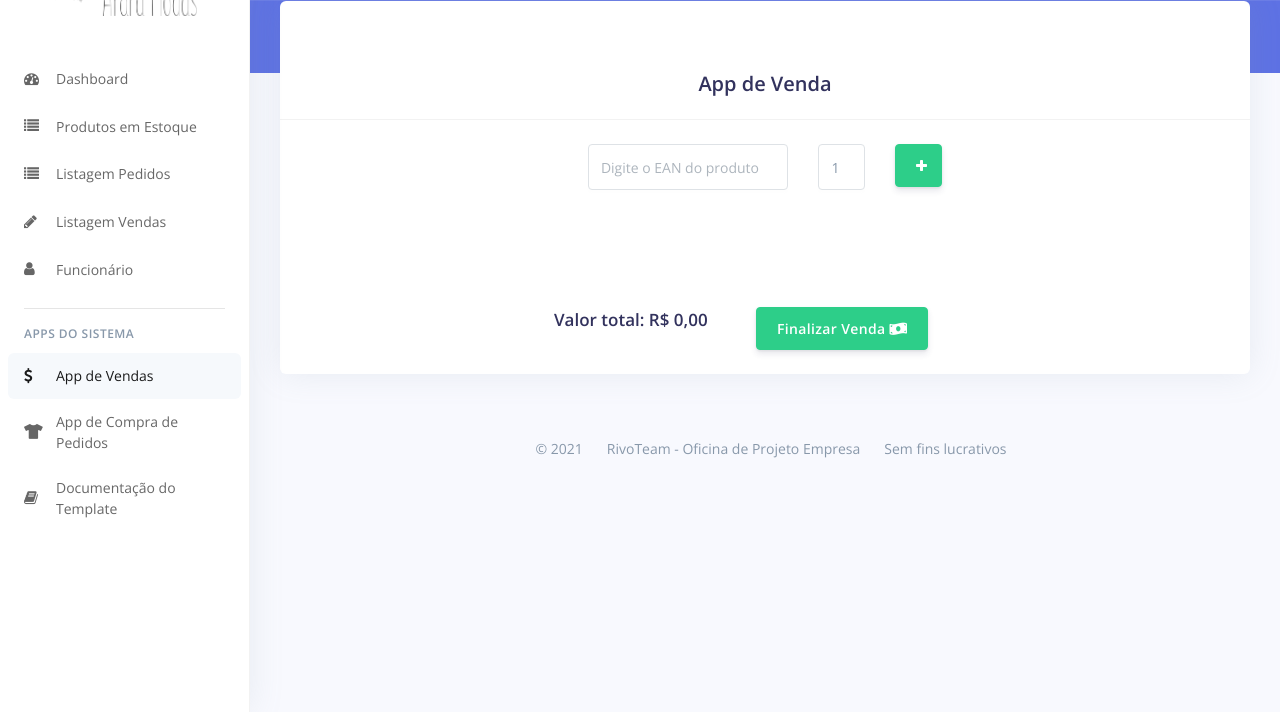
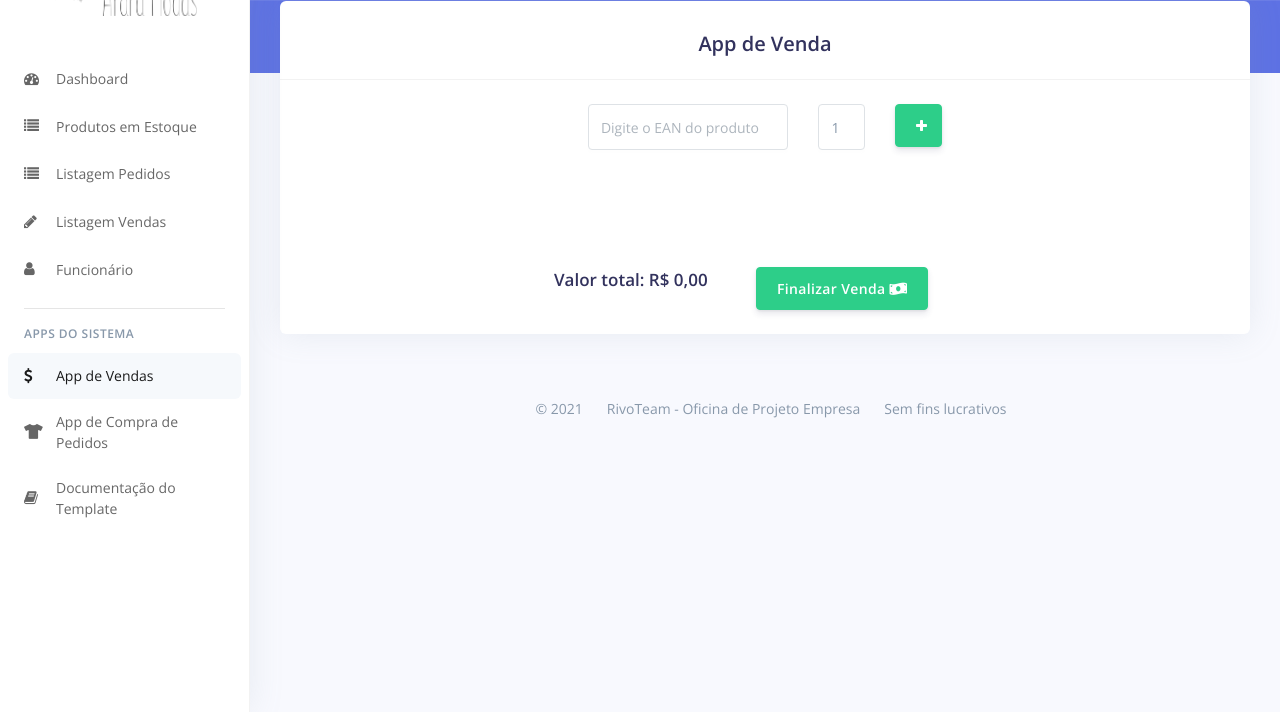
Before and after one commit to rivoteam/controle-de-estoque, a Django app: page /app-vendas in a window 1280 px wide. Shown: the part 88-800 px from the top of the page. Run offline with Django 3.2, Linux system fonts and the light colour scheme; the visitor is signed in with stand-in values (Sample User, id 1); data that the repository does not hold is empty; some libraries are stand-ins or nearby versions.

Commit message:
updating vue

```diff
--- a/interfaces/templates/app_venda.html
+++ b/interfaces/templates/app_venda.html
@@ -3,7 +3,7 @@
 {% block content %}
     <div id="vue-app">
         <div class="card">
-            <div class="card-header text-center mt-lg-5">
+            <div class="card-header text-center mt-2">
                 <h2 class="card-text">App de Venda</h2>
             </div>
             <div class="card-body">
@@ -100,7 +100,7 @@
                         </table>
                     </template>
                 </div>
-                <div class="row mt-lg-5 d-flex justify-content-center">
+                <div class="row mt-5 d-flex justify-content-center">
 
                     <h3 class="mr-5">Valor total: [[ valor_total.toLocaleString(
                         'pt-br',{style: 'currency', currency: 'BRL'}) ]]</h3>
--- a/static/js/appvenda.js
+++ b/static/js/appvenda.js
@@ -17,13 +17,14 @@ let app = new Vue({
         }
     },
     methods: {
-        validateProdutoinProdutosCart(produto_ean) {
+        validateProdutoinProdutosCart(produto_ean, quantidade) {
             console.log(produto_ean)
             var i;
             for (i = 0; i < this.produtos.length; i++) {
                 console.log(this.produtos[i].produto.ean)
                 if (this.produtos[i].produto.ean === produto_ean) {
-                    this.errors.push("Produto já consta na lista de compra")
+                    this.produtos[i].quantidade += Number(quantidade)
+                    this.errors.push("Produto já consta na lista de compra, quantidade adicionada ao produto")
                     return true
                 }
             }
@@ -34,7 +35,7 @@ let app = new Vue({
                     .then(response => {
                         if (response.status === 200) {
                             this.errors = []
-                            if (!this.validateProdutoinProdutosCart(this.produto_ean)) {
+                            if (!this.validateProdutoinProdutosCart(this.produto_ean, this.quantidade)) {
                                 this.produtos.push(
                                     {
                                         'produto': response.data,
```
